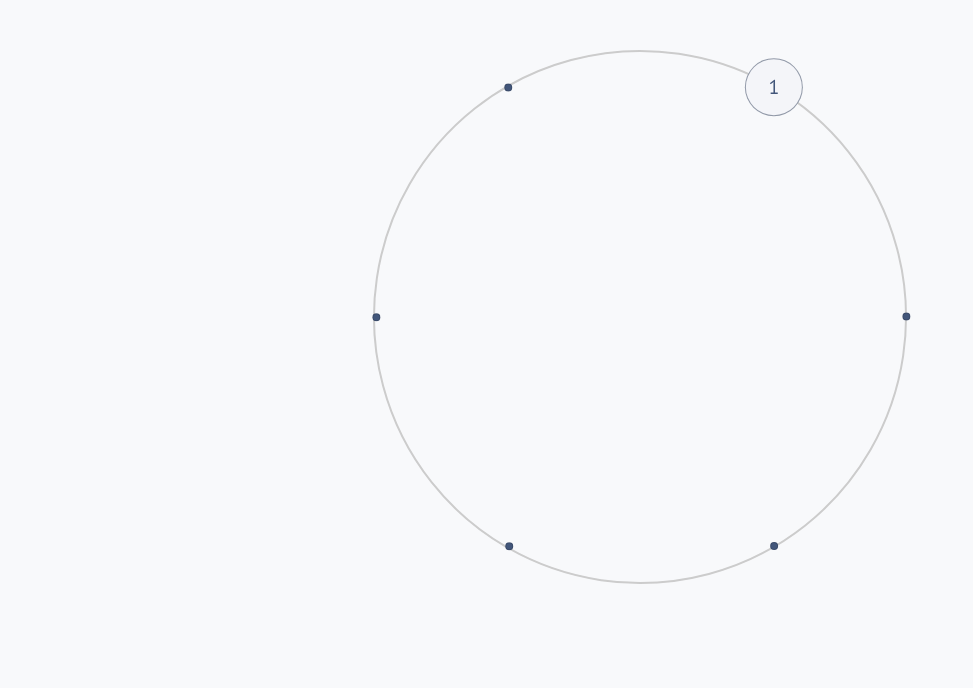
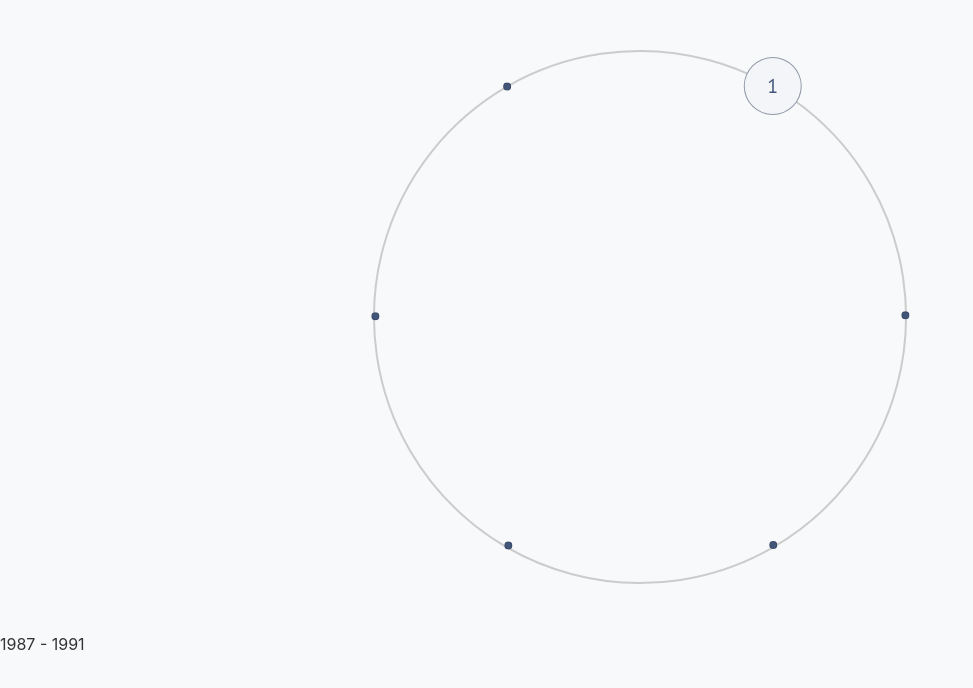
Before and after one commit to alivka-oko/timelines, a React app: page / in a window 1280 px wide. Shown: the top 688 px of the page, without its empty margins (0-973 px from the left). Built offline with nearby package versions, Linux system fonts and the light colour scheme.

Commit message:
feat: add mock timelines and connect Redux store

```diff
--- a/package.json
+++ b/package.json
@@ -11,14 +11,17 @@
   "author": "",
   "license": "ISC",
   "dependencies": {
+    "@reduxjs/toolkit": "^2.9.2",
     "gsap": "^3.13.0",
     "react": "^19.2.0",
     "react-dom": "^19.2.0",
+    "react-redux": "^9.2.0",
     "swiper": "^12.0.3"
   },
   "devDependencies": {
     "@types/react": "^19.2.2",
     "@types/react-dom": "^19.2.2",
+    "@types/react-redux": "^7.1.34",
     "css-loader": "^7.1.2",
     "html-webpack-plugin": "^5.6.4",
     "sass": "^1.93.2",
--- a/src/components/Circle/Circle.tsx
+++ b/src/components/Circle/Circle.tsx
@@ -1,63 +1,83 @@
-import React, { useEffect, useRef, useState } from 'react';
+import { useEffect, useRef, useState } from 'react';
+import { useSelector } from 'react-redux';
+import { AppDispatch, RootState } from '../../store';
+import { useDispatch } from 'react-redux';
+import { timelineSliceActions } from '../../store/timelineSlice';
 
 export function Circle() {
-  const items = [1, 2, 3, 4, 5, 6];
+  const activeItem = useSelector(
+    (state: RootState) => state.timeline.activeTimelineId
+  );
+  const items = useSelector((state: RootState) => state.timeline.timelines);
+  const item = useSelector((state: RootState) => state.timeline.timelines).find(
+    (item) => item.id === activeItem
+  );
   const peak = 300;
+  const anglePerItem = 360 / items.length;
+  const dispatch = useDispatch<AppDispatch>();
 
   const circleRef = useRef<HTMLDivElement>(null);
   const [radius, setRadius] = useState(0);
   const [rotate, setRotate] = useState(peak);
-  const [activeItem, setActiveItem] = useState(0);
   const [hoverIndex, setHoverIndex] = useState<number | null>(null);
+
   useEffect(() => {
     if (circleRef.current) {
       const [width, height] = [
         circleRef.current.clientWidth,
         circleRef.current.clientHeight
       ];
-      console.log(circleRef.current.clientWidth);
       setRadius(Math.min(width, height) / 2);
     }
+    setRotate(peak - activeItem * anglePerItem);
   }, []);
 
   const handleClick = (index: number) => {
-    const anglePerItem = 360 / items.length;
     setRotate(peak - index * anglePerItem);
-    setActiveItem(index);
+    dispatch(timelineSliceActions.setActiveTimeline(index));
   };
 
   return (
+    <>
       <div
         className='circle'
         ref={circleRef}
         style={{ transform: `rotate(${rotate}deg)` }}
       >
-      {items.map((item, index) => {
+        {items.map((item) => {
           const baseSize = 56;
           const smallSize = 6;
           const size =
-          index === activeItem || hoverIndex === index ? baseSize : smallSize;
-        const angle = (360 / items.length) * index;
+            item.id === activeItem || hoverIndex === item.id
+              ? baseSize
+              : smallSize;
+          const angle = (360 / items.length) * item.id;
           const rad = (angle * 3.14) / 180;
           const x = radius * Math.cos(rad) - size / 2;
           const y = radius * Math.sin(rad) - size / 2;
           return (
             <div
-            key={item}
-            className={`item ${index === activeItem ? 'active' : ''}`}
+              key={item.id}
+              className={`item ${item.id === activeItem ? 'active' : ''}`}
               style={{
                 width: `${size}px`,
                 height: `${size}px`,
-              transform: `translate(${x}px, ${y}px) rotate(${360 - rotate}deg)`
+                transform: `translate(${x}px, ${y}px) rotate(${
+                  360 - rotate
+                }deg)`
               }}
-            onClick={() => handleClick(index)}
-            onMouseEnter={() => setHoverIndex(index)}
+              onClick={() => handleClick(item.id)}
+              onMouseEnter={() => setHoverIndex(item.id)}
               onMouseLeave={() => setHoverIndex(null)}
             >
-            {item}
+              {item.id}
             </div>
           );
         })}
       </div>
+      <div className='title'>
+        {item?.yearFrom} - {item?.yearTo}
+      </div>
+    </>
   );
 }
--- a/src/index.tsx
+++ b/src/index.tsx
@@ -1,5 +1,11 @@
-import { createRoot } from "react-dom/client";
-import App from "./App";
+import ReactDOM from 'react-dom/client';
+import App from './App';
+import { store } from './store';
+import { Provider } from 'react-redux';
 
-const root = createRoot(document.getElementById("root")!);
-root.render(<App />);
+const root = ReactDOM.createRoot(document.getElementById('root')!);
+root.render(
+  <Provider store={store}>
+    <App />
+  </Provider>
+);
--- /dev/null
+++ b/src/mocks/timelines.ts
@@ -0,0 +1,82 @@
+import { ITimeline } from '../store/types';
+
+export const mockTimelines: ITimeline[] = [
+  {
+    id: 1,
+    topic: 'Кино',
+    yearFrom: 1987,
+    yearTo: 1991,
+    slides: [
+      { id: 1, year: 1987, text: 'Выход фильма "Робокоп"' },
+      { id: 2, year: 1988, text: 'Выход фильма "Детские игры"' },
+      { id: 3, year: 1989, text: 'Выход фильма "Бэтмен" Тим Бёртон' },
+      { id: 4, year: 1990, text: 'Выход фильма "Огненные колесницы"' },
+      { id: 5, year: 1991, text: 'Выход фильма "Терминатор 2"' },
+    ],
+  },
+  {
+    id: 2,
+    topic: 'Литература',
+    yearFrom: 1992,
+    yearTo: 1997,
+    slides: [
+      { id: 1, year: 1992, text: 'Публикация романа "Американский психопат"' },
+      { id: 2, year: 1993, text: 'Выход книги "Гарри Поттер и философский камень"' },
+      { id: 3, year: 1994, text: 'Роман "Мемуары гейши" опубликован' },
+      { id: 4, year: 1995, text: 'Премия Ман Букер присуждена' },
+      { id: 5, year: 1997, text: 'Публикация книги "Гарри Поттер и Тайная комната"' },
+    ],
+  },
+  {
+    id: 3,
+    topic: 'Искусство',
+    yearFrom: 1999,
+    yearTo: 2004,
+    slides: [
+      { id: 1, year: 1999, text: 'Выставка современного искусства в Лондоне' },
+      { id: 2, year: 2000, text: 'Новая коллекция Пикассо' },
+      { id: 3, year: 2001, text: 'Выставка инсталляций в Нью-Йорке' },
+      { id: 4, year: 2003, text: 'Современные художники Азии' },
+      { id: 5, year: 2004, text: 'Выставка "Модернизм и постмодернизм"' },
+    ],
+  },
+  {
+    id: 4,
+    topic: 'Музыка',
+    yearFrom: 2005,
+    yearTo: 2009,
+    slides: [
+      { id: 1, year: 2005, text: 'Выход альбома Coldplay "X&Y"' },
+      { id: 2, year: 2006, text: 'Концертная серия Beyoncé' },
+      { id: 3, year: 2007, text: 'Выход альбома Radiohead "In Rainbows"' },
+      { id: 4, year: 2008, text: 'Летние Олимпийские игры — музыкальное сопровождение' },
+      { id: 5, year: 2009, text: 'Выход альбома Lady Gaga "The Fame Monster"' },
+    ],
+  },
+  {
+    id: 5,
+    topic: 'Наука',
+    yearFrom: 2010,
+    yearTo: 2014,
+    slides: [
+      { id: 1, year: 2010, text: 'Запуск телескопа Kepler' },
+      { id: 2, year: 2011, text: 'Открытие новых экзопланет' },
+      { id: 3, year: 2012, text: 'Первый успешный полёт Dragon SpaceX' },
+      { id: 4, year: 2013, text: 'Розетта достигает кометы 67P' },
+      { id: 5, year: 2014, text: 'Новые разработки в области квантовых вычислений' },
+    ],
+  },
+  {
+    id: 6,
+    topic: 'Спорт',
+    yearFrom: 2015,
+    yearTo: 2019,
+    slides: [
+      { id: 1, year: 2015, text: 'Чемпионат мира по лёгкой атлетике' },
+      { id: 2, year: 2016, text: 'Летние Олимпийские игры в Рио' },
+      { id: 3, year: 2017, text: 'Формула-1: чемпион Льюис Хэмилтон' },
+      { id: 4, year: 2018, text: 'Чемпионат мира по футболу среди женщин' },
+      { id: 5, year: 2019, text: 'NBA: титул Golden State Warriors' },
+    ],
+  },
+];
--- /dev/null
+++ b/src/store/index.ts
@@ -0,0 +1,12 @@
+import { configureStore } from '@reduxjs/toolkit';
+import timelineSlice from './timelineSlice';
+
+export const store = configureStore({
+  reducer: {
+    timeline: timelineSlice.reducer
+  }
+});
+
+
+export type RootState = ReturnType<typeof store.getState>;
+export type AppDispatch = typeof store.dispatch;
--- /dev/null
+++ b/src/store/timelineSlice.ts
@@ -0,0 +1,21 @@
+import { createSlice, PayloadAction } from '@reduxjs/toolkit';
+import { TimelineState } from './types';
+import { mockTimelines } from '../mocks/timelines';
+
+const initialState: TimelineState = {
+  activeTimelineId: 1,
+  timelines: mockTimelines
+};
+
+const timelineSlice = createSlice({
+  name: 'timeline',
+  initialState,
+  reducers: {
+    setActiveTimeline(state, action: PayloadAction<number>) {
+      state.activeTimelineId = action.payload;
+    }
+  }
+});
+
+export const timelineSliceActions = timelineSlice.actions;
+export default timelineSlice;
--- /dev/null
+++ b/src/store/types.ts
@@ -0,0 +1,18 @@
+export interface ISlide {
+  id: number;
+  year: number;
+  text: string;
+}
+
+export interface ITimeline {
+  id: number;
+  topic: string;
+  yearFrom: number;
+  yearTo: number;
+  slides: ISlide[];
+}
+
+export interface TimelineState {
+  activeTimelineId: number;
+  timelines: ITimeline[];
+}
--- a/src/styles/_variables.scss
+++ b/src/styles/_variables.scss
@@ -1,2 +1,5 @@
-$primary-color: #0077ff;
-$font-stack: "Inter", sans-serif;
+$font-stack: 'Inter', sans-serif;
+$primary-color: #5d5fef;
+$gray-color: #42567a;
+$secondary-color: #ef5da8;
+$accent-color: #3877ee;
```
Also changed, not shown: src/components/Slider.tsx (deleted), 1 other file (tests, documents, lock files or other folders). Lines whose indentation alone changed are shown as unchanged.
